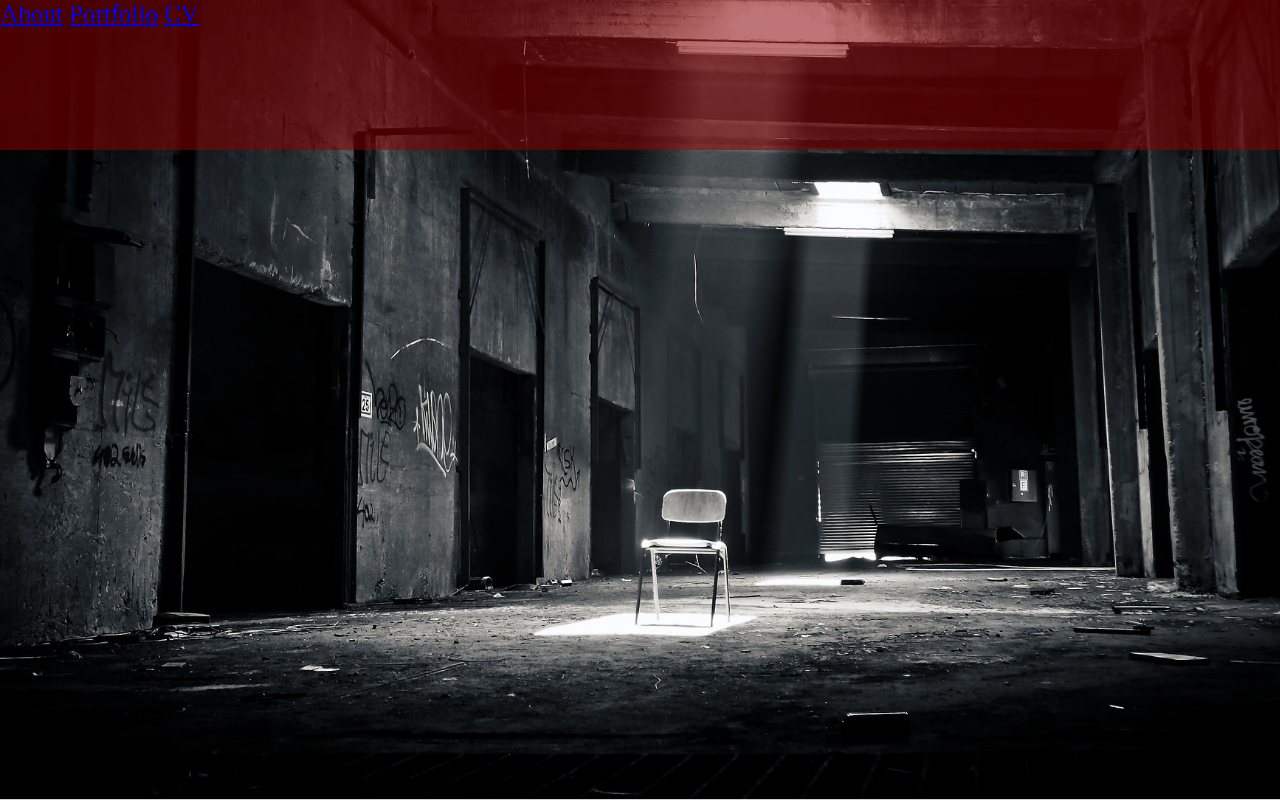
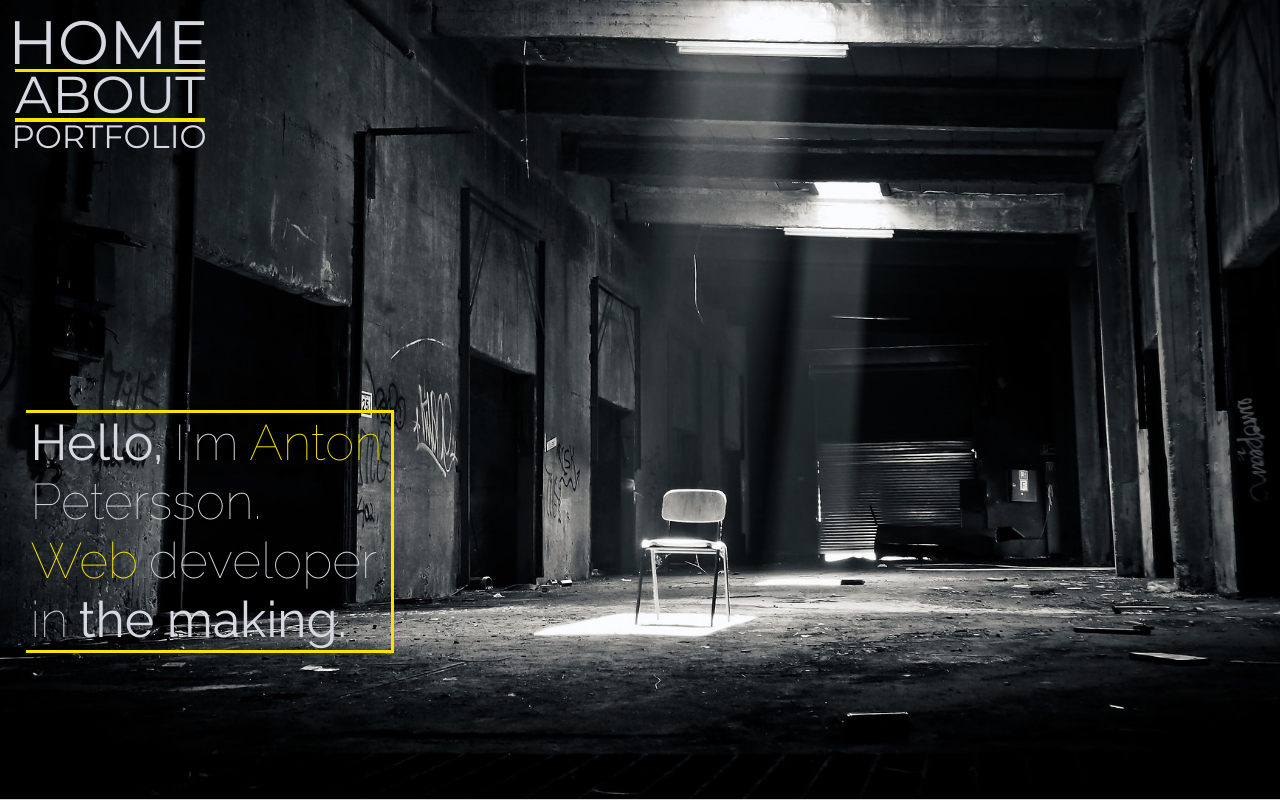
Before and after one commit to antonpetersson/CV, a plain HTML site: page index.html in a window 1280 px wide. Drawn offline with nearby package versions, Linux system fonts and the light colour scheme.

Commit message:
Fixat utseende och effekt på landningssidan.

```diff
--- a/index.html
+++ b/index.html
@@ -7,8 +7,7 @@
     <meta name="viewport" content="width=device-width, initial-scale=1, shrink-to-fit=no">
 
     <link rel="stylesheet" type="text/css" href="style.css">
-    <link href="https://fonts.googleapis.com/css?family=Crimson+Text" rel="stylesheet">
-    <link href="https://fonts.googleapis.com/css?family=Cormorant+Garamond" rel="stylesheet">
+    <link href="https://fonts.googleapis.com/css?family=Montserrat|Raleway:100,400" rel="stylesheet">
     <script src="https://w3schools.com/lib/w3.js"></script>
     <script src="https://ajax.googleapis.com/ajax/libs/jquery/3.2.1/jquery.min.js"></script>
     <link rel="stylesheet" href="https://cdnjs.cloudflare.com/ajax/libs/font-awesome/4.7.0/css/font-awesome.min.css">
@@ -18,17 +17,33 @@
   <div id="firstPage">
     <div id="header">
       <div id="menu">
-        <a href="#">About</a>
-        <a href="#">Portfolio</a>
-        <a href="#">CV</a>
+
+        <a id="home" href="#">HOME</a>
+        <hr class="menuHR">
+        <a id="about"href="#">ABOUT</a>
+        <hr class="menuHR">
+        <a id="portfolio"href="#">PORTFOLIO</a>
+
       </div>
-
-    <div class="Title">
-
-
+    </div>
+    <div class="title">
+        <h1 style="font-weight:400">Hello,</h1>
+        <h1>I'm</h1>
+        <h1 style="color:#f7e400"> Anton</h1>
+        <h1>Petersson.<br> </h1>
+        <h1 style="color:#f7e400"> Web</h1>
+        <h1>developer in</h1>
+        <h1 style="font-weight:400"> the making.</h1>
     </div>
 
   </div>
+  <div id "secondPage">
+
+
+
+  </div>
+
+
 
 
     <script src="./script.js"></script>
--- a/script.js
+++ b/script.js
@@ -1,4 +1,5 @@
 $(document).ready(function(){
+        $(".title").animate({marginLeft: "2vw"},{duration: 2000});
 
 
 });
--- a/style.css
+++ b/style.css
@@ -2,25 +2,90 @@ body{
     margin: 0px;
     padding: 0px;
     background-color: rgb(245, 245, 250);
+    font-family: 'Montserrat', sans-serif;
 
 }
 h1{
+    font-family: 'Raleway', sans-serif;
+    font-weight:100;
     margin: 0px;
+    font-size: 50px;
+    display: inline
+}
+a:link, a:visited {
+    text-decoration: none;
+    color: #D7D9E2;
+
+}
+a:hover{
+    text-decoration: none;
+    color: #f7e400;
 }
 #header{
-    height: 150px;
-    background-color: rgba(139, 0, 0, 0.534);
+    height: 50px;
+
 }
 #firstPage{
     margin: 0px;
     height: 100vh;
-    background-image: url("bild1.jpg");
+    background-image: url("bg1.jpg");
     background-size: cover;
 }
+#secondPage{
+    height: 100vh;
+    background-color: blue;
+    width: 100vw;
+}
 #menu{
-    font-size: 25px;
-    text-decoration: none;
+    padding: 15px;
+    font-family: 'Montserrat', sans-serif;
+    font-size: 30px;
+    width: 190px;
+    display: flex;
+    flex-flow: column nowrap;
+    justify-content: space-around;
+    line-height: 180%;
 }
+.title{
+    margin-left: -500px;
+    width: 360px;
+    height: 237px;
+    margin-top: 45vh;
+    color: #D7D9E2;
+    font-size: 40px;
+    border-style: solid solid solid none;
+    border-color: #f7e400;
+    padding-left: 5px;
+
+}
+
+#home{
+    font-size: 61.2px;
+    margin-left: -6.9px;
+    margin-bottom: -2.3px;
+}
+#about{
+    font-size: 51.9px;
+    margin-top: -6px;
+    margin-bottom: -6px;
+
+}
+#portfolio{
+    margin-top: -14px;
+    font-size: 32.3px;
+    margin-left: -3.5px;
+}
+.menuHR{
+    width: 190px;
+    height: 3.5px;
+    background-color: #f7e400;
+    margin: 2px 0px;
+    border: 0px;
+}
+.menuHR:hover{
+    color: blue;
+}
+
 
 
     /** MEDIA QUERIES ***/
@@ -31,8 +96,22 @@ h1{
     }
 
     @media only screen and (max-width: 800px){
+        #firstPage{
+            background-image: url("bg1m.png");
 
+        }
+        h1{
 
+            font-size: 10vw;
+            display: inline
+        }
+        .title{
+            width: 85vw;
+            height: 54vw;
+            margin-top: 35vh;
+            background-color: rgba(0, 0, 0, 0.3);
+
+        }
 
     }
 
```
Also changed, not shown: bg1.jpg (renamed from bild1.jpg), bg1m.png (added).
